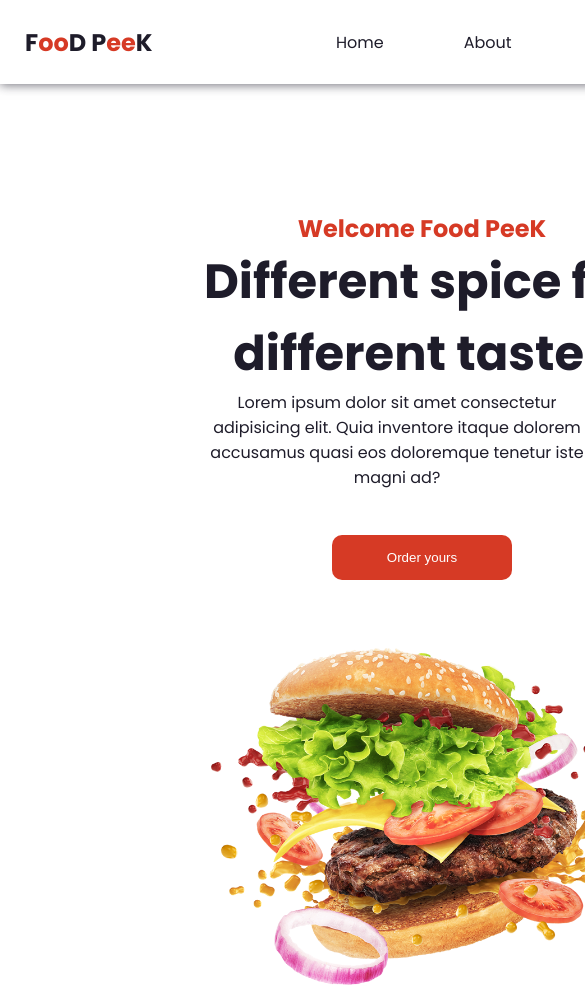
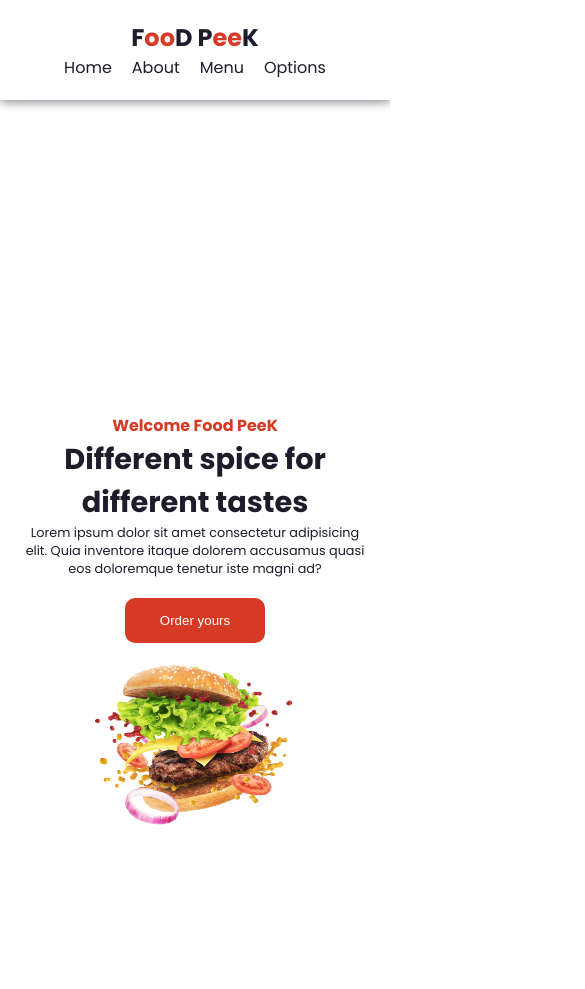
Before and after one commit to Arthur-Candeia/projeto-burger, a plain HTML site: page index.html in a window 390 px wide. Shown: the top 989 px of the page, 585 px wide, since content can reach past the window. After the commit the page ends 844 px from the top, so only its background shows below. Drawn offline with Linux system fonts and the light colour scheme.

Commit message:
responsivo

```diff
--- a/css/adaptado.css
+++ b/css/adaptado.css
@@ -1,26 +1,62 @@
 @charset "UTF-8";
 
-@media screen and (max-width: 1000px) {
+@media screen and (max-width: 700px) {
 
-    body {
-        overflow: hidden;
+    nav {
+        width: 100%;
+        flex-wrap: wrap;
+        padding: 20px;
     }
 
-    nav {
-        height: 10vh;
-        margin-bottom: 10%;
+    .logo {
+        padding: 0px;
+    }
+
+    .links {
+        justify-content: center;
+        margin-right: 0;
+        padding: 0;
+        gap: 20px;
     }
 
     main {
         text-align: center;
         flex-direction: column;
         align-items: center;
-        width: 100vh;
         margin: 0 auto;
         padding: 0px;
     }
 
+    main h1 {
+        font-size: 1em;
+    }
+
+    h2 {
+        font-size: 2em;
+    }
+
+    p {
+        font-size: 0.8em;
+    }
+
+    button {
+        margin-top: 20px;
+        margin-bottom: 0;
+    }
+
     img {
-        width: 50vh;
+        width: 200px;
+        max-width: 800px;
     }
 }
+
+@media screen and (max-width: 450px) {
+    nav {
+        justify-content: center;
+        align-items: center;
+    }
+
+    h2 {
+        font-size: 1.8em;
+    }
+}
--- a/css/style.css
+++ b/css/style.css
@@ -9,16 +9,18 @@
 }
 
 body {
+    display: flex;
+    flex-direction: column;
+    justify-content: space-between;
     font-family: 'Poppins', sans-serif;
     color: #1e1c2a;
     height: 100vh;
-    width: 100vw;
-    overflow: hidden;
+    max-height: 950px;
+    width: 100%;
 }
 
 header {
     box-shadow: 0px 1px 10px #1e1c2aa1;
-    min-width: 100vh;
 }
 
 nav {
@@ -63,7 +65,6 @@ main {
     display: flex;
     align-items: center;
     justify-content: space-around;
-    height: 100vh;
 }
 
 .corpo {
```
